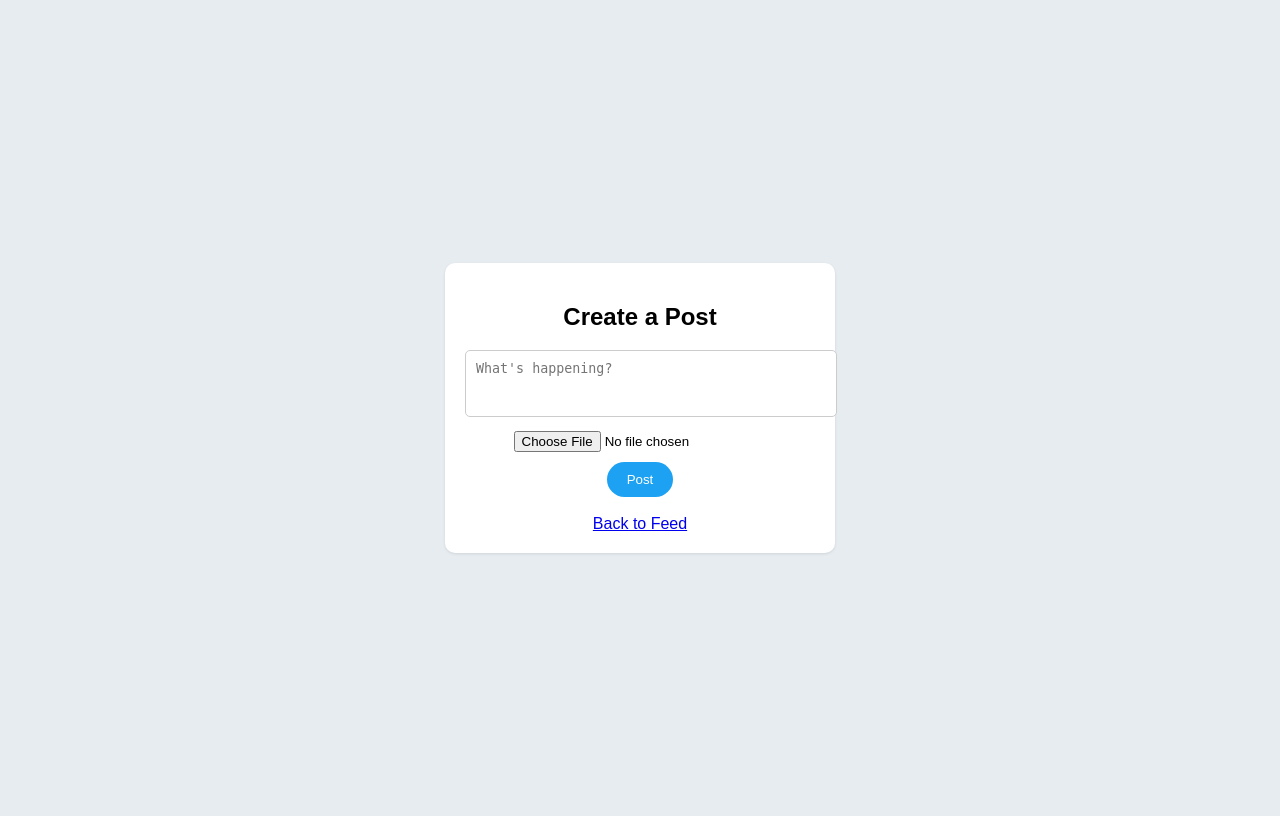
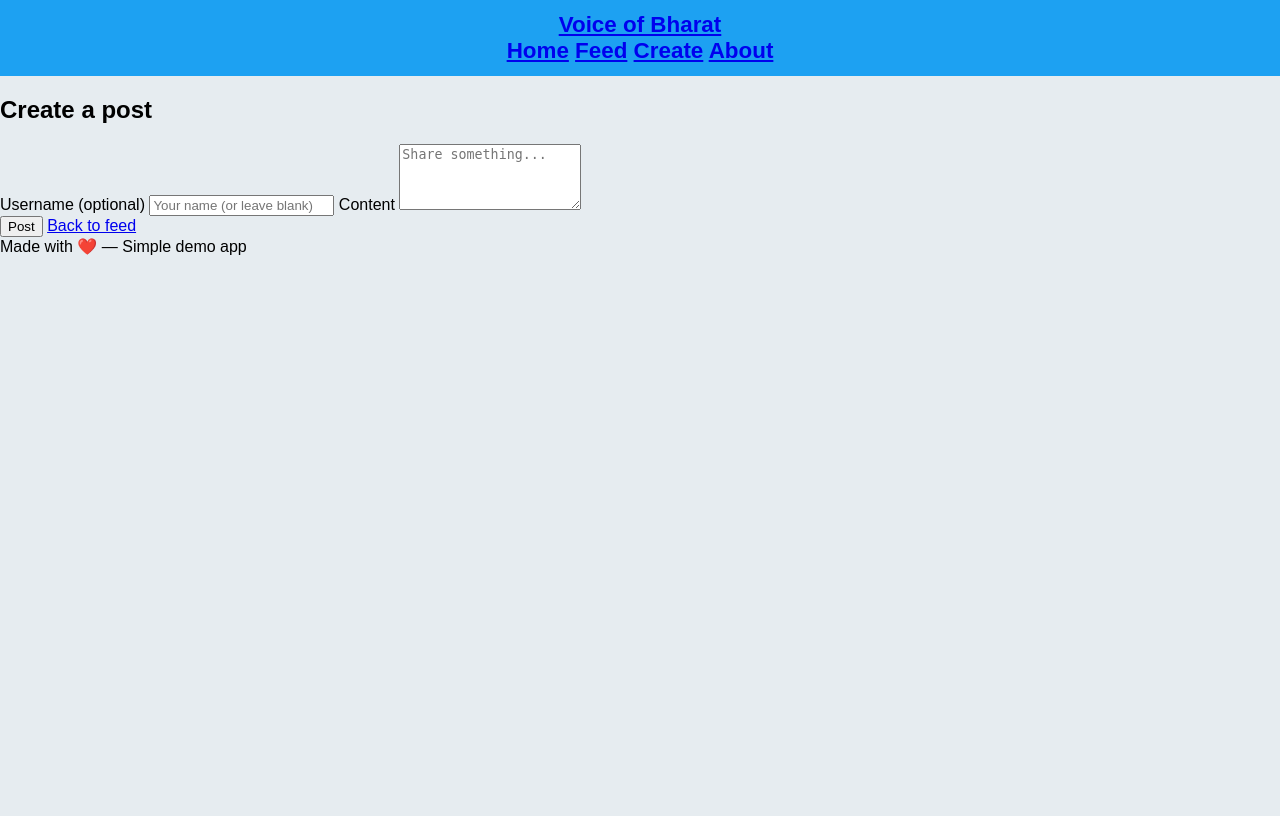
Before and after one commit to vrush757-gif/voice-of-bharat, a Flask app: template templates/create_profile.html in a window 1280 px wide. After the commit the page ends 255 px from the top, so only its background shows below. Run offline with Flask 3, Linux system fonts and the light colour scheme; the template is opened without the code that fills it, so the values that code supplies are empty; parts of the project's set-up code (start-up, migrations or seed data) failed here and were passed over.

Commit message:
Update create_profile.html

```diff
--- a/templates/create_profile.html
+++ b/templates/create_profile.html
@@ -1,56 +1,22 @@
-<!DOCTYPE html>
-<html lang="en">
-<head>
-  <meta charset="UTF-8">
-  <title>Create Post 🖼️</title>
-  <style>
-    body {
-      font-family: Arial, sans-serif;
-      background: #e6ecf0;
-      display: flex;
-      justify-content: center;
-      align-items: center;
-      height: 100vh;
-    }
-    form {
-      background: white;
-      padding: 20px;
-      border-radius: 10px;
-      width: 350px;
-      box-shadow: 0 1px 3px rgba(0,0,0,0.1);
-      text-align: center;
-    }
-    textarea {
-      width: 100%;
-      border: 1px solid #ccc;
-      border-radius: 5px;
-      padding: 10px;
-      resize: none;
-      margin-bottom: 10px;
-    }
-    input[type="file"] {
-      margin-bottom: 10px;
-    }
-    button {
-      background: #1da1f2;
-      border: none;
-      border-radius: 20px;
-      padding: 10px 20px;
-      color: white;
-      cursor: pointer;
-    }
-    button:hover {
-      background: #1991da;
-    }
-  </style>
-</head>
-<body>
-  <form action="{{ url_for('create_post') }}" method="POST" enctype="multipart/form-data">
-    <h2>Create a Post</h2>
-    <textarea name="caption" rows="3" placeholder="What's happening?" required></textarea><br>
-    <input type="file" name="image"><br>
-    <button type="submit">Post</button><br><br>
-    <a href="{{ url_for('feed') }}">Back to Feed</a>
+<!-- templates/create_post.html -->
+{% extends "layout.html" %}
+{% block content %}
+  <h2>Create a post</h2>
+  {% if error %}
+    <div class="error">{{ error }}</div>
+  {% endif %}
+  <form method="post" class="card form-card">
+    <label>Username (optional)
+      <input name="username" placeholder="Your name (or leave blank)" />
+    </label>
+
+    <label>Content
+      <textarea name="content" rows="4" placeholder="Share something..."></textarea>
+    </label>
+
+    <div>
+      <button class="btn" type="submit">Post</button>
+      <a class="btn ghost" href="{{ url_for('feed') }}">Back to feed</a>
+    </div>
   </form>
-</body>
-</html>
+{% endblock %}
```
